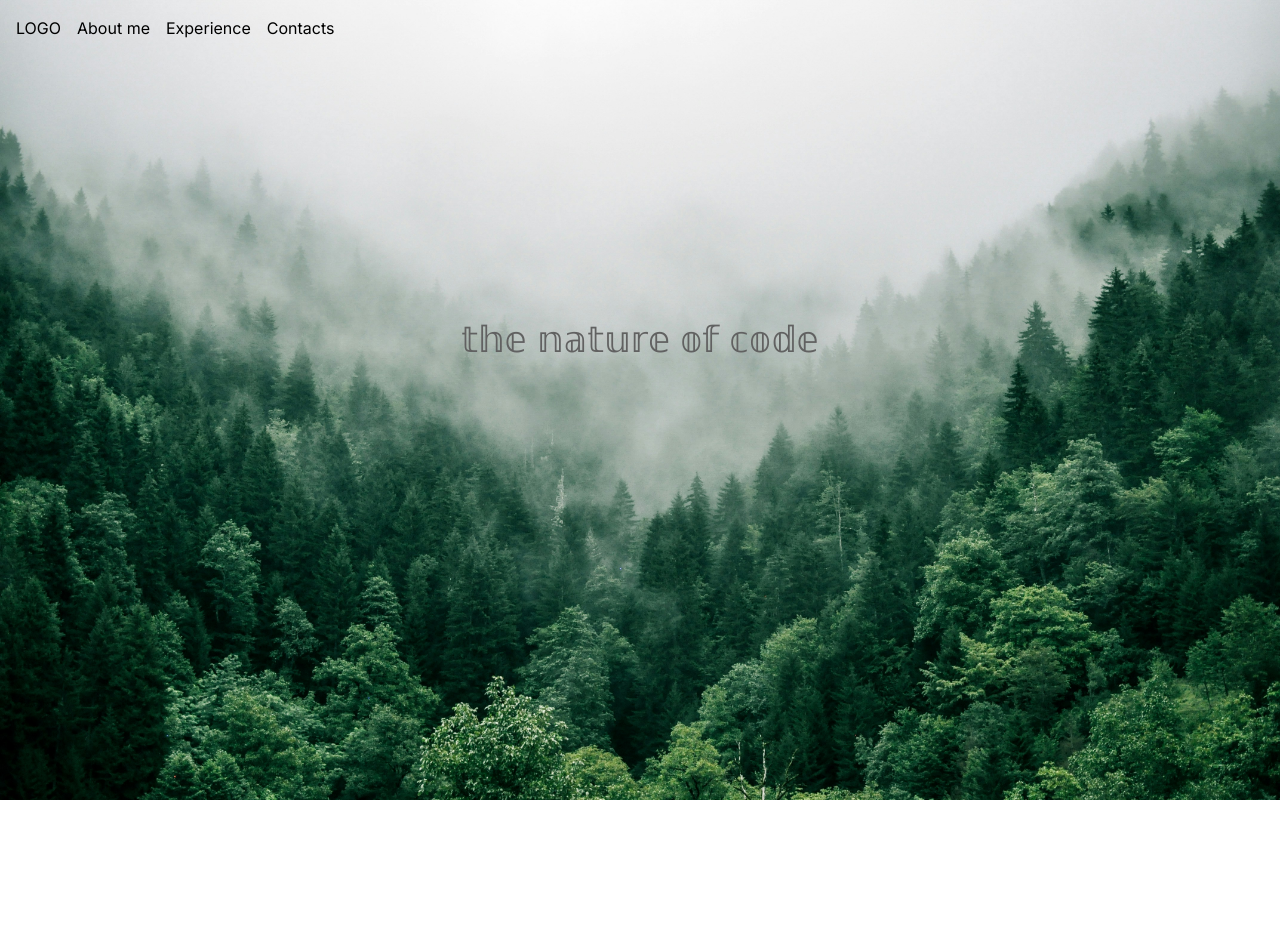
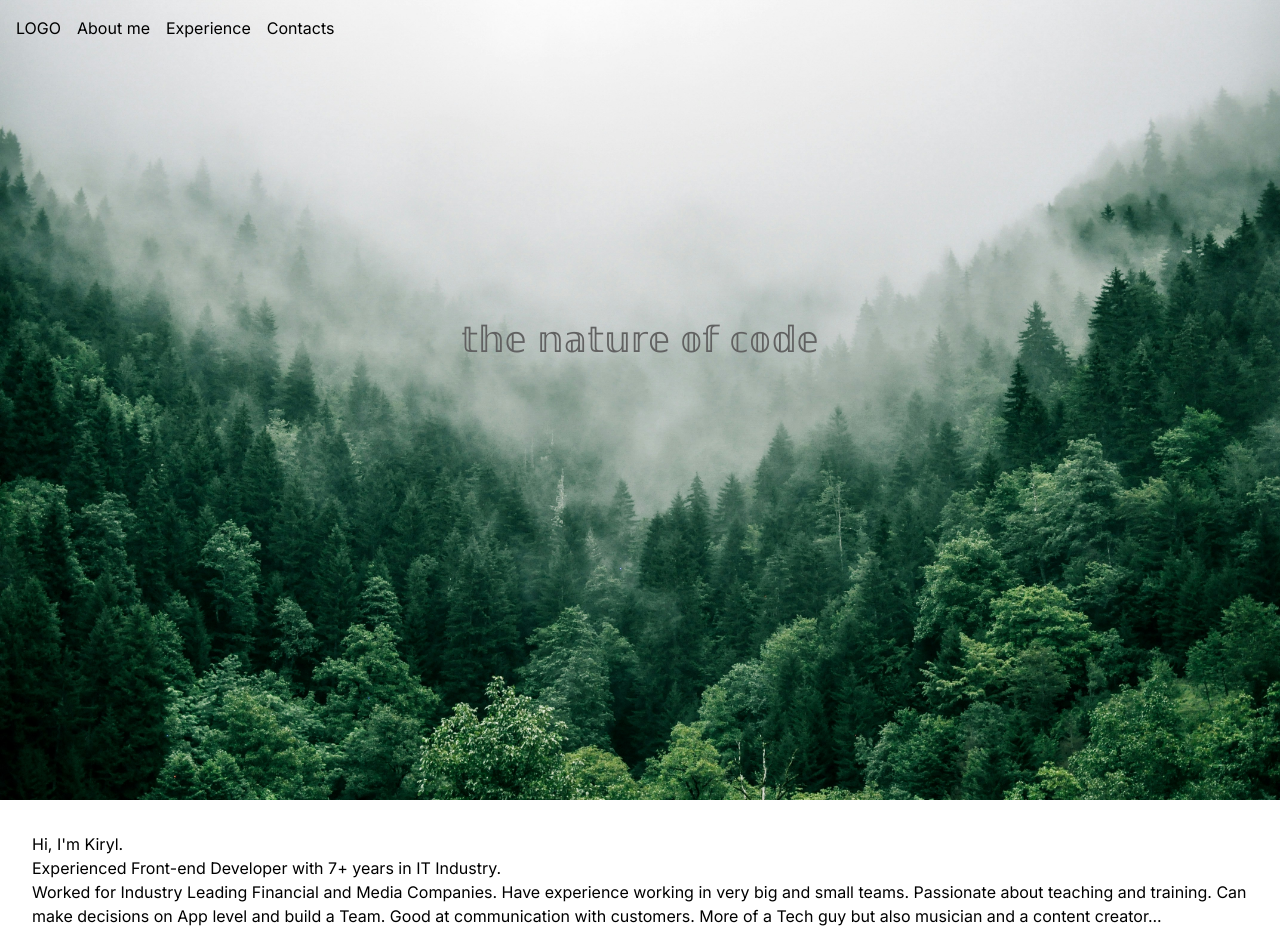
Before and after one commit to CyrilShalyapin/portfolio, a Next.js app: page /en in a window 1280 px wide. Shown: the top 952 px of the page. Before the commit the page ends 800 px from the top, so only its background shows below. Built offline with nearby package versions, Linux system fonts and the light colour scheme.

Commit message:
about me section

```diff
--- a/src/app/[locale]/page.tsx
+++ b/src/app/[locale]/page.tsx
@@ -1,16 +1,17 @@
 import { useTranslations } from 'next-intl';
-import { Navbar } from '../../components';
+import { About, Navbar } from '../../components';
 
 export default function Home() {
   const t = useTranslations();
   return (
     <main>
-      <div className="w-screen h-screen bg-[url('/hero-landscape.jpg')] bg-cover">
+      <div className="w-full h-screen bg-[url('/hero-landscape.jpg')] bg-cover">
         <Navbar />
-        <div className='w-screen flex items-center justify-center'>
+        <div className='w-full flex items-center justify-center'>
           <h2 className='text-[36px] text-[#616161] mt-[20%]'>𝕥𝕙𝕖 𝕟𝕒𝕥𝕦𝕣𝕖 𝕠𝕗 𝕔𝕠𝕕𝕖</h2>
         </div>
       </div>
+      <About />
     </main>
   );
 }
--- /dev/null
+++ b/src/components/about/About.tsx
@@ -0,0 +1,11 @@
+export const About = () => {
+  return (
+    <div className="p-[32px]">
+      <p>
+        Hi, I'm Kiryl.<br />
+        Experienced Front-end Developer with 7+ years in IT Industry.<br />
+        Worked for Industry Leading Financial and Media Companies. Have experience working in very big and small teams. Passionate about teaching and training. Can make decisions on App level and build a Team. Good at communication with customers. More of a Tech guy but also musician and a content creator...
+      </p>
+    </div>
+  )
+}
--- a/src/components/index.ts
+++ b/src/components/index.ts
@@ -1 +1,2 @@
 export * from './navbar/Navbar'
+export * from './about/About'
```
